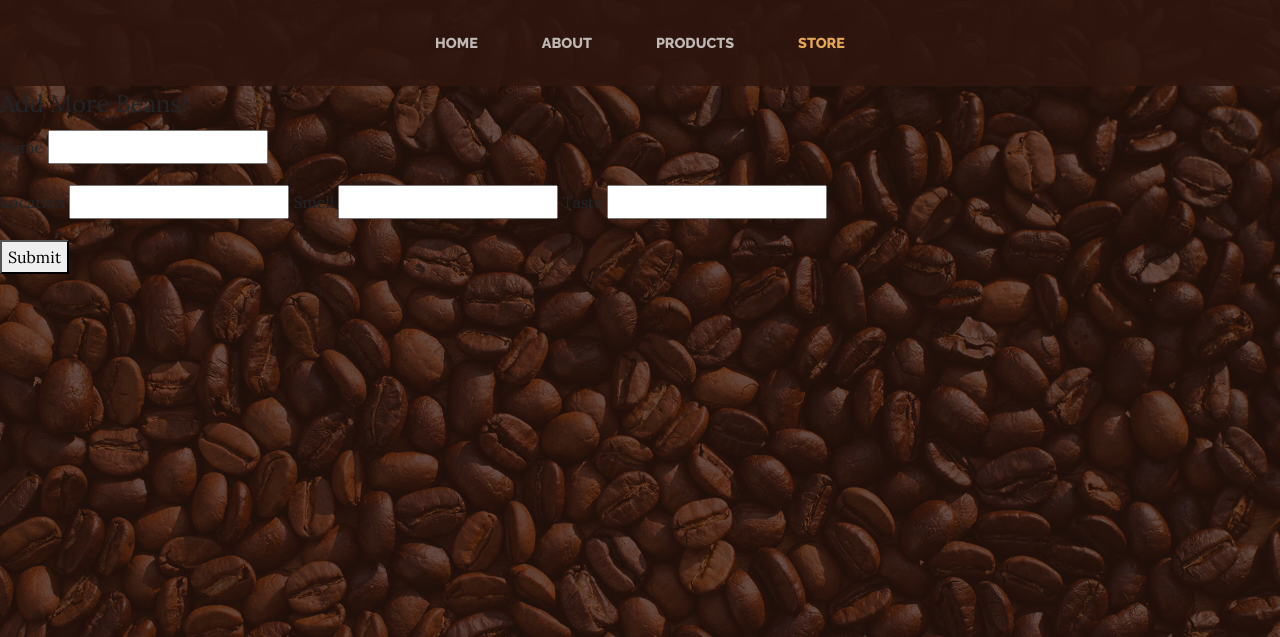
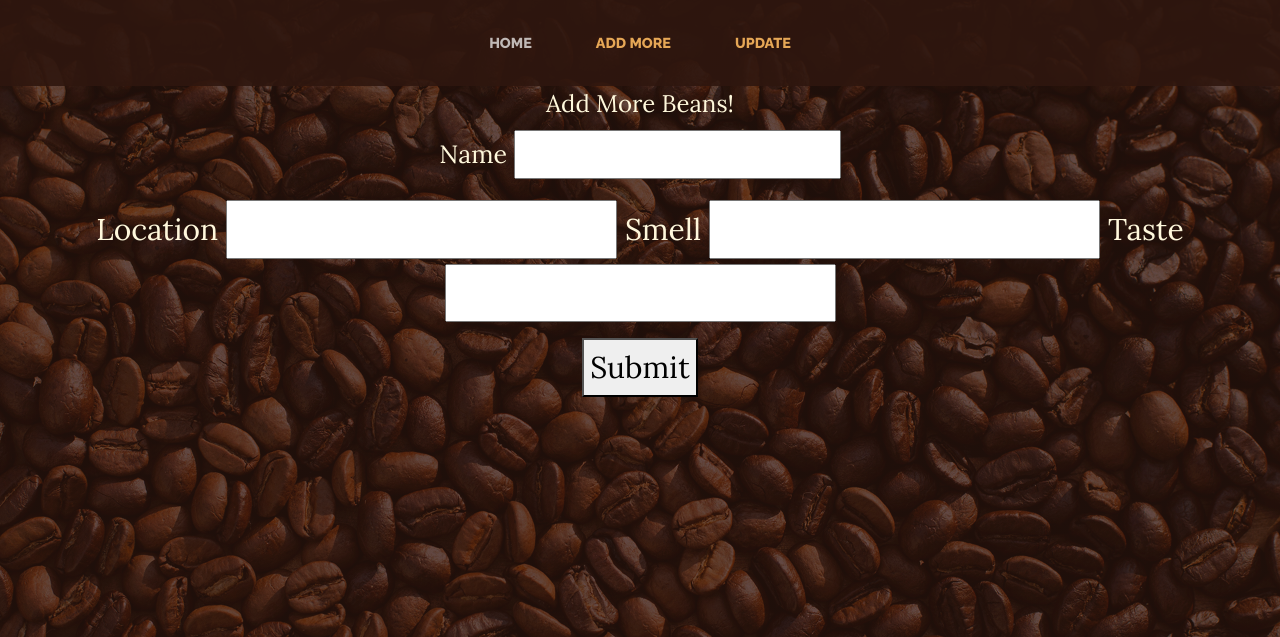
Before and after one commit to Prones94/Contractor, a Flask app: page /new_beans in a window 1280 px wide. Shown: the top 637 px of the page. Run offline with Flask 2, Linux system fonts and the light colour scheme; some libraries are stand-ins or nearby versions.

Commit message:
[fix] css to work on all pages

```diff
--- a/static/style.css
+++ b/static/style.css
@@ -1,11 +1,13 @@
 body {
     font-family: 'Lora';
-    background-image: linear-gradient(rgba(47, 23, 15, 0.65), rgba(47, 23, 15, 0.65)), url("static/img/bg.jpg");
+    background-image:linear-gradient(rgba(47, 23, 15, 0.65), rgba(47, 23, 15, 0.65)),url("img/bg.jpg");
     background-attachment: fixed;
     background-position: center;
     background-size: cover;
   }
-
+  h1,h2,h3,p,legend {
+    color: cornsilk;
+  }
   h1,
   h2,
   h3,
@@ -14,11 +16,20 @@ body {
   h6 {
     font-family: 'Raleway';
   }
-
+  fieldset {
+    text-align: center;
+  }
+  li,p {
+    text-align: center;
+    font-size: 30px;
+  }
   p {
     line-height: 1.75;
   }
 
+  button {
+    font-size: 25px;
+  }
   .text-faded {
     color: rgba(255, 255, 255, 0.3);
   }
--- a/templates/base.html
+++ b/templates/base.html
@@ -4,9 +4,9 @@
     <meta charset="UTF-8">
     <meta http-equiv="X-UA-Compatible" content="ie=edge">
     <title>Home Page</title>
+    <link rel="stylesheet" href="{{ url_for('static', filename='style.css') }}">
     <link rel="stylesheet" href="https://stackpath.bootstrapcdn.com/bootstrap/4.3.1/css/bootstrap.min.css">
 
-    <link rel="stylesheet" href="{{ url_for('static', filename='style.css') }}">
     <link href="https://fonts.googleapis.com/css?family=Raleway:100,100i,200,200i,300,300i,400,400i,500,500i,600,600i,700,700i,800,800i,900,900i" rel="stylesheet">
     <link href="https://fonts.googleapis.com/css?family=Lora:400,400i,700,700i" rel="stylesheet">
 
--- a/templates/edit-beans.html
+++ b/templates/edit-beans.html
@@ -2,7 +2,7 @@
 {% extends 'base.html' %} {% block content %}
 <form method="POST" action="/coffee_beans/{{ bean_detail._id }}/edit">
   <fieldset>
-    <legend>Edit Information</legend>
+    <legend style="color:cornsilk; text-align: center">Edit Information</legend>
     <!--Title -->
     <p>
       <label for="name">Title</label><br />
--- a/templates/index.html
+++ b/templates/index.html
@@ -17,8 +17,5 @@
 
     </div>
     <br>
-    <div class="buttons">
-        <a href="/new_beans">Add More!</a>
-    </div>
 </div>
 {% endblock %}
--- a/templates/partials/navbar.html
+++ b/templates/partials/navbar.html
@@ -8,18 +8,15 @@
       <div class="collapse navbar-collapse" id="navbarResponsive">
         <ul class="navbar-nav mx-auto">
           <li class="nav-item px-lg-4">
-            <a class="nav-link text-uppercase text-expanded" href="index.html">Home
+            <a class="nav-link text-uppercase text-expanded" href="/">Home
               <span class="sr-only">(current)</span>
             </a>
           </li>
-          <li class="nav-item px-lg-4">
-            <a class="nav-link text-uppercase text-expanded" href="about.html">About</a>
-          </li>
-          <li class="nav-item px-lg-4">
-            <a class="nav-link text-uppercase text-expanded" href="products.html">Products</a>
+          <li class="nav-item active px-lg-4">
+            <a class="nav-link text-uppercase text-expanded" href="/new_beans">Add More</a>
           </li>
           <li class="nav-item active px-lg-4">
-            <a class="nav-link text-uppercase text-expanded" href="store.html">Store</a>
+            <a class="nav-link text-uppercase text-expanded" href="store.html">Update</a>
           </li>
         </ul>
       </div>
--- a/templates/submit-new.html
+++ b/templates/submit-new.html
@@ -4,14 +4,14 @@
 {% block content %}
 <form method="POST" action="/beans">
   <fieldset>
-    <legend>Add More Beans!</legend>
+    <legend style="color: cornsilk;">Add More Beans!</legend>
     <!--Title of Form-->
-    <p>
+    <p style="font-size: 25px;">
       <label for="name">Name</label>
       <input type="text" name="name" />
     </p>
     <!--Description-->
-    <p>
+    <p style="font-size: 25px>
       <label for="location">Location</label>
       <input type="text" name="location" />
 
```
